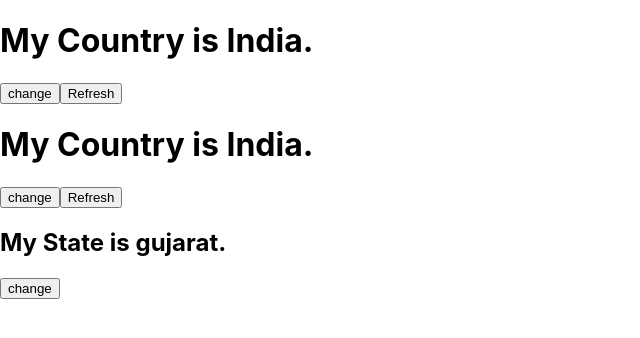
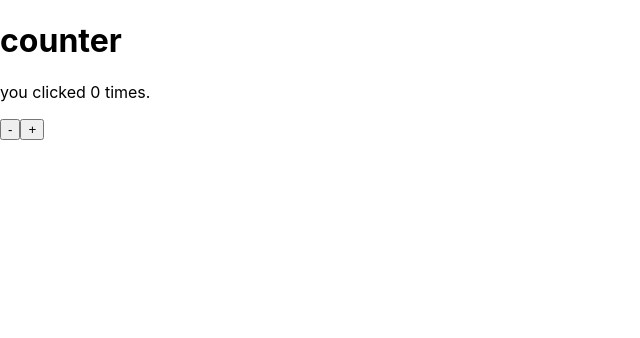
Before and after one commit to RADHIKAKACHHADIYA/react, a React (Create React App) app: page / in a window 1280 px wide. Shown: the top 338 px of the page, without its empty margins (0-640 px from the left). Built offline with nearby package versions, Linux system fonts and the light colour scheme.

Commit message:
counter_com

```diff
--- a/src/containes/Country.js
+++ b/src/containes/Country.js
@@ -3,16 +3,10 @@ import React, { useEffect, useState } from 'react';
 function Country(props) {
     const [country ,setCountry] = useState('India');
 
-    useEffect(
-         () => {
-             console.log("componentDidMount")
-         }
-    )
+
     return (
         <div>
-            <h1> My Country is {country}.</h1>
-            <button onClick={() => setCountry('us')}>change</button>
-            <button onClick={() => setCountry('India')}>Refresh</button>
+            <h1>counter</h1>
         </div>
     );
 }
--- a/src/containes/State.js
+++ b/src/containes/State.js
@@ -5,30 +5,16 @@ class State extends Component {
     constructor (props) {
         super(props);
         this.state = {
-             myState : 'gujarat'
+             count:0
         }
-        console.log("1 constructor")
-    }
-
-    componentDidMount = ()  => {
-        console.log("3 componentDidMount")
-    }
-
-    componentDidUpdate =() => {
-        console.log("4 componentDidUpdate")
-    }
-
-    componentWillUnmount =() => {
-        console.log("5 componentWillUnmount")
     }
 
     render() {
-        console.log("render")
         return (
             <div>
-                <Country con="India" />
-                <h2>My State is {this.state.myState}.</h2>
-                <button onClick={() => this.setState({myState : 'Rajasthan'})}>change</button>
+                <p>you clicked {this.state.count} times.</p>
+                <button onClick={() => this.setState({ count: this.state.count - 1})}>-</button>
+                <button onClick={() => this.setState({ count: this.state.count + 1})}>+</button>
             </div>
         );
     }
```
